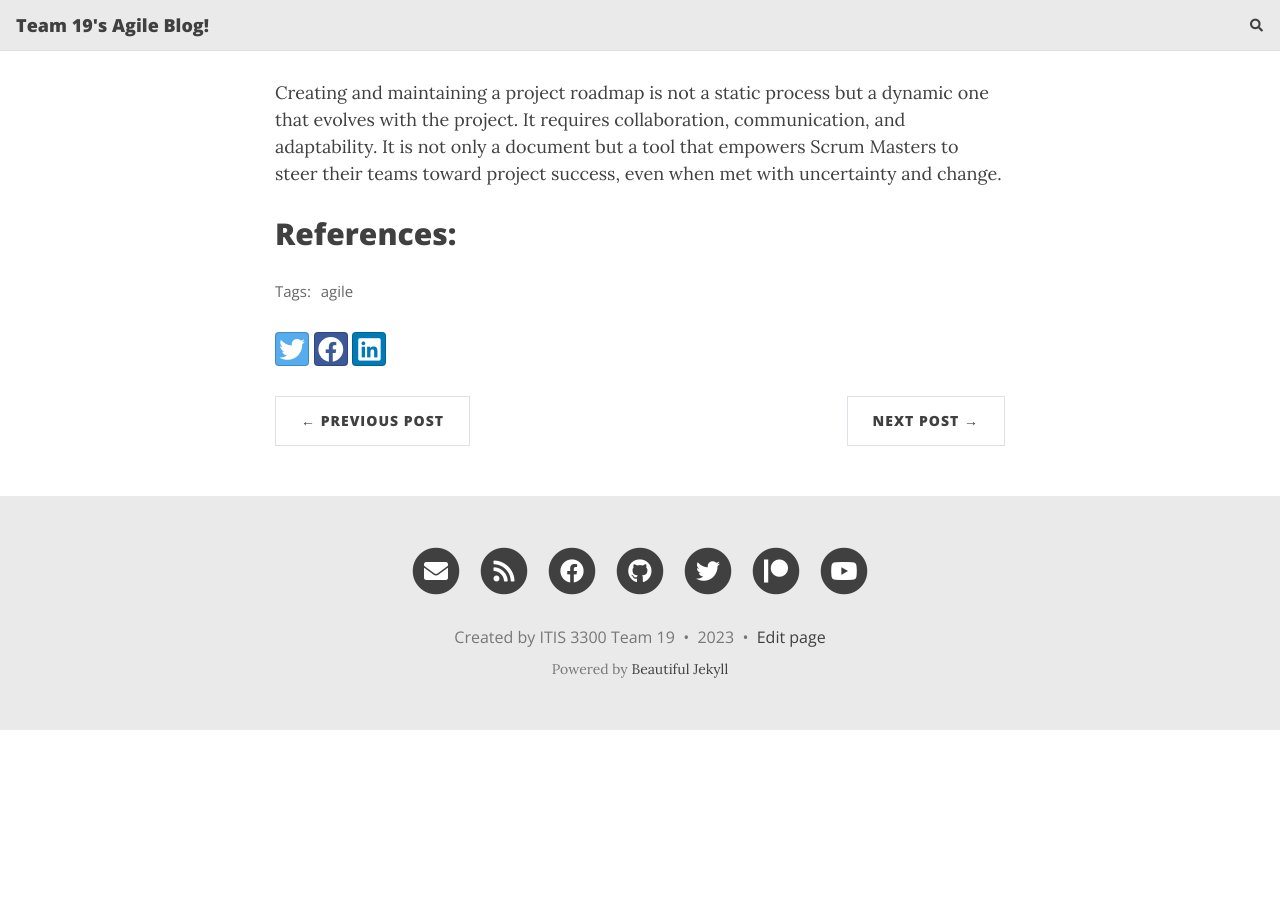
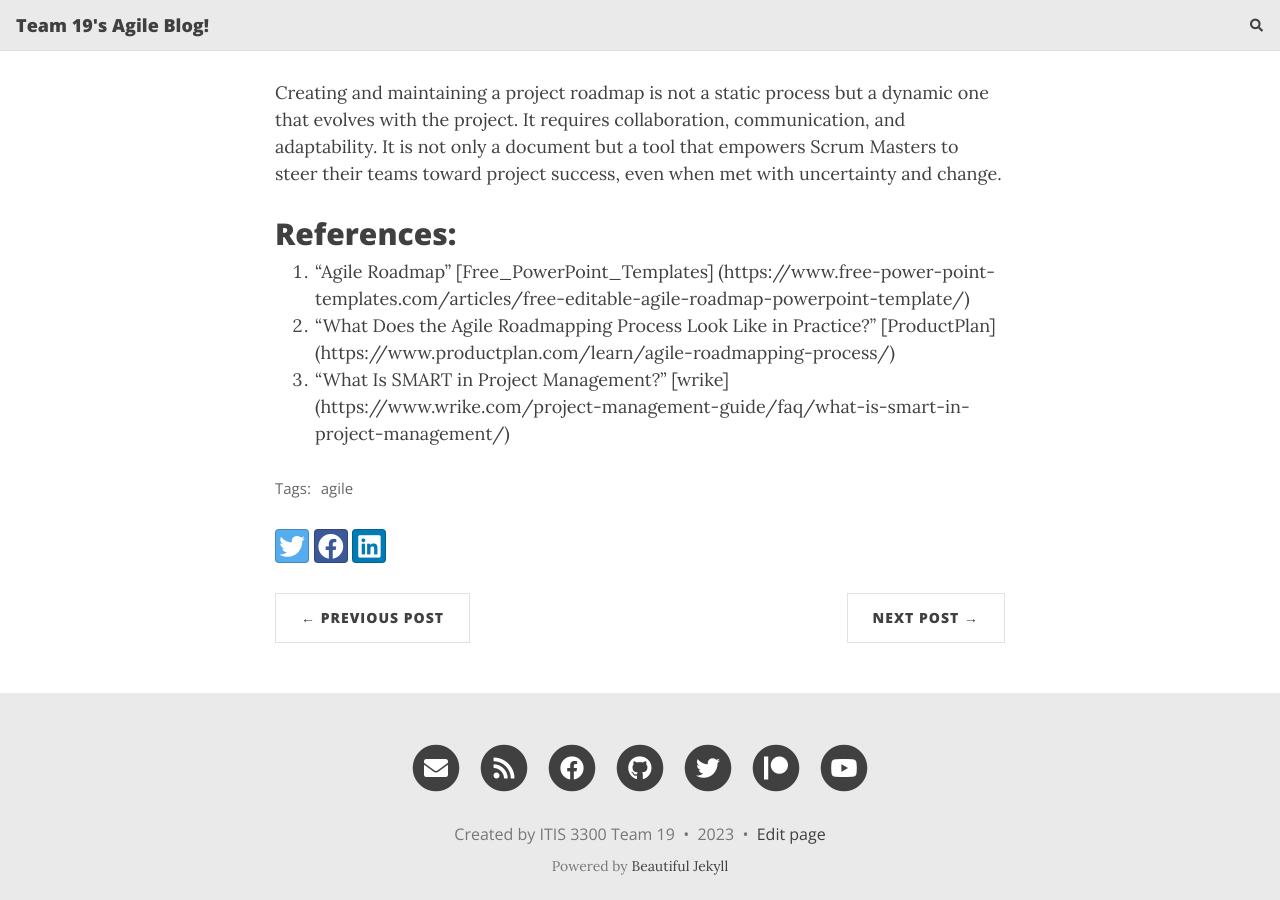
Before and after one commit to dlouangr/agile-blog, a Jekyll site: the page built from _posts/2023-09-25-Scrum-Master-User-Story.md, in a window 1280 px wide and 900 px high, scrolled down 6328 px. Built offline with Jekyll 4.4.1, drawn with Linux system fonts in a browser that asks for light colours; nearby versions of some CDN libraries; comment, search, counter and statistics services are not loaded; before the commit the page ends 7058 px from its top, so only the background shows below that.

Commit message:
fix references 2023-09-25-In-Scrum-Master-User-Story.md

```diff
--- a/_posts/2023-09-25-Scrum-Master-User-Story.md
+++ b/_posts/2023-09-25-Scrum-Master-User-Story.md
@@ -116,6 +116,6 @@ Creating and maintaining a project roadmap is not a static process but a dynamic
 
 ## References:
 
-[^1]: "Agile Roadmap." [Free PowerPoint Templates](https://www.free-power-point-templates.com/articles/free-editable-agile-roadmap-powerpoint-template/).
-[^2]: "What Does the Agile Roadmapping Process Look Like in Practice?" [ProductPlan](https://www.productplan.com/learn/agile-roadmapping-process/).
-[^3]: "What Is SMART in Project Management?" [wrike](https://www.wrike.com/project-management-guide/faq/what-is-smart-in-project-management/).
+1. “Agile Roadmap” [Free_PowerPoint_Templates] (https://www.free-power-point-templates.com/articles/free-editable-agile-roadmap-powerpoint-template/)
+2. “What Does the Agile Roadmapping Process Look Like in Practice?” [ProductPlan] (https://www.productplan.com/learn/agile-roadmapping-process/)
+3. “What Is SMART in Project Management?” [wrike] (https://www.wrike.com/project-management-guide/faq/what-is-smart-in-project-management/)
```
